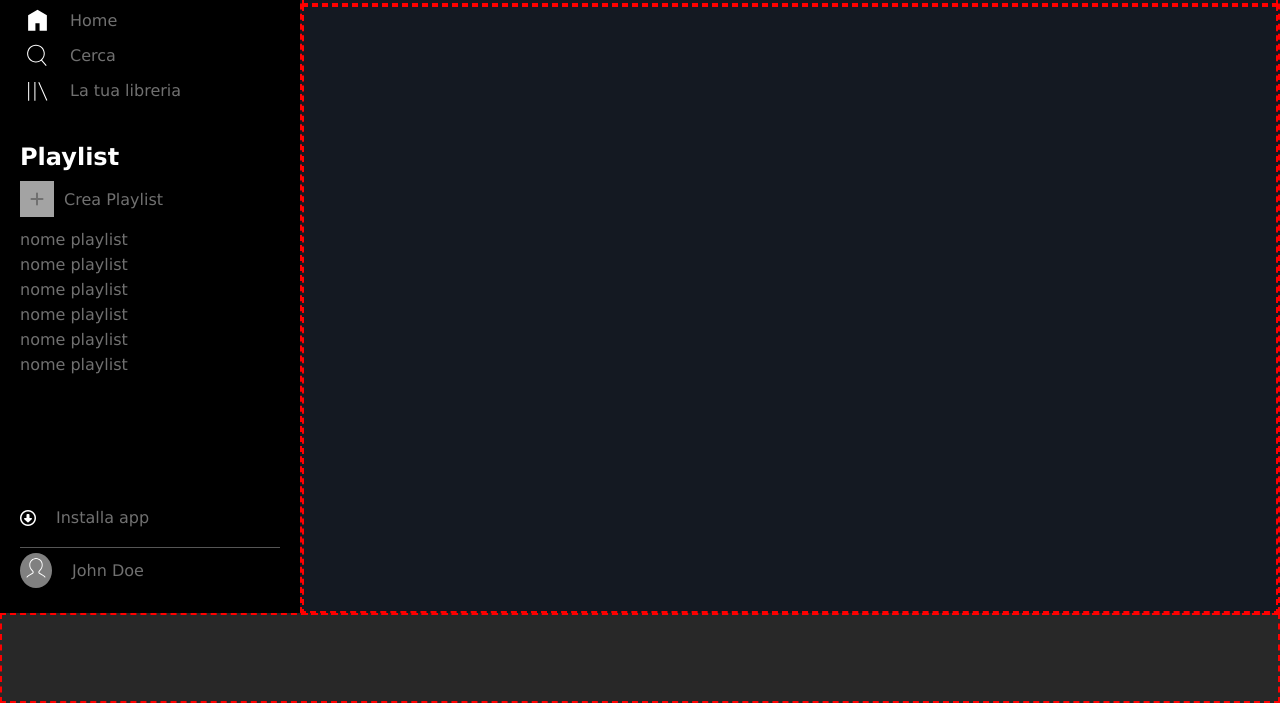
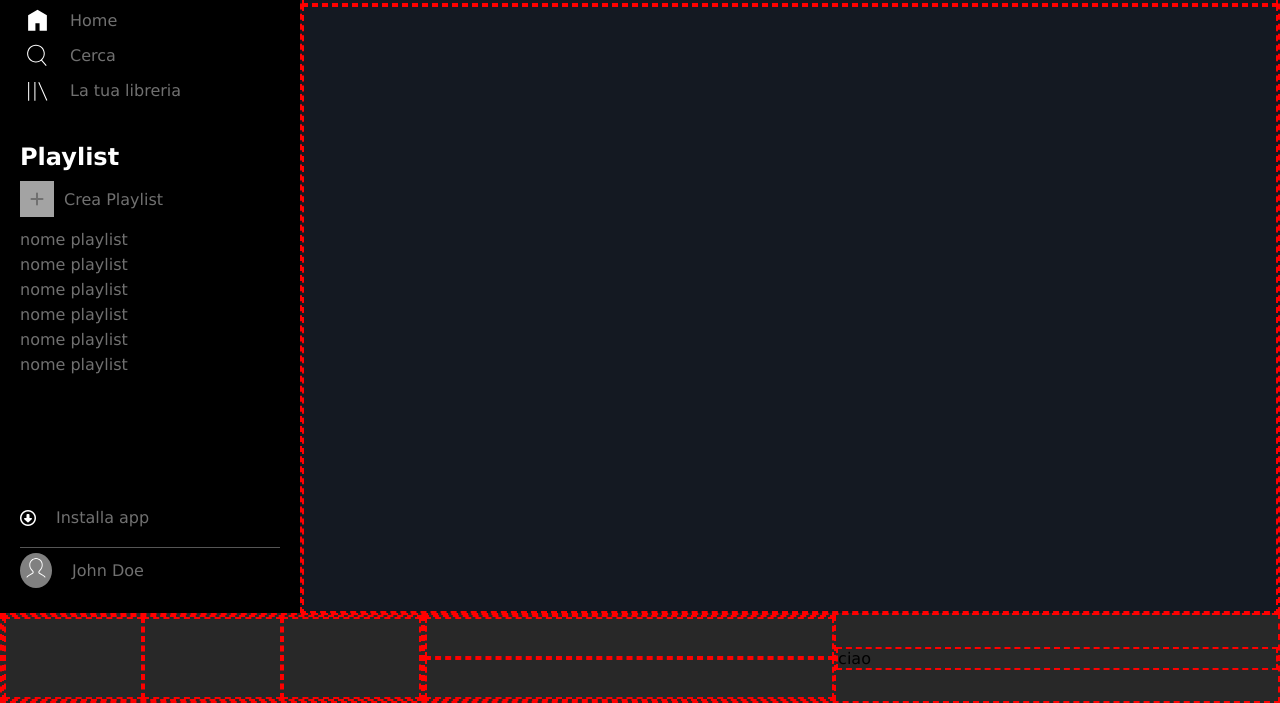
Before and after one commit to thomasraimondi/html-css-spotifyweb, a plain HTML site: page index.html in a window 1280 px wide. Shown: the part 97-800 px from the top of the page. Drawn offline with Linux system fonts and the light colour scheme.

Commit message:
structure player

```diff
--- a/css/style.css
+++ b/css/style.css
@@ -212,6 +212,24 @@ body {
 #player {
   height: var(--player-height);
   background-color: #282828;
+  display: flex;
+}
+
+#player * {
+  flex-grow: 1;
+}
+
+#song-info {
+  display: flex;
+}
+
+#player-action {
+  display: flex;
+  flex-direction: column;
+}
+
+#function {
+  margin: auto 0;
 }
 
 @media screen and (min-width: 576px) {
--- a/index.html
+++ b/index.html
@@ -79,7 +79,18 @@
           <div id="main-content-main" class="debug"></div>
         </div>
       </div>
-      <div id="player" class="debug"></div>
+      <div id="player" class="debug">
+        <div id="song-info" class="debug">
+          <div class="song-picture debug"></div>
+          <div class="song-details debug"></div>
+          <div class="like debug"></div>
+        </div>
+        <div id="player-action" class="debug">
+          <div class="action"></div>
+          <div class="progress"></div>
+        </div>
+        <div id="function" class="debug">ciao</div>
+      </div>
     </div>
   </body>
 </html>
```
